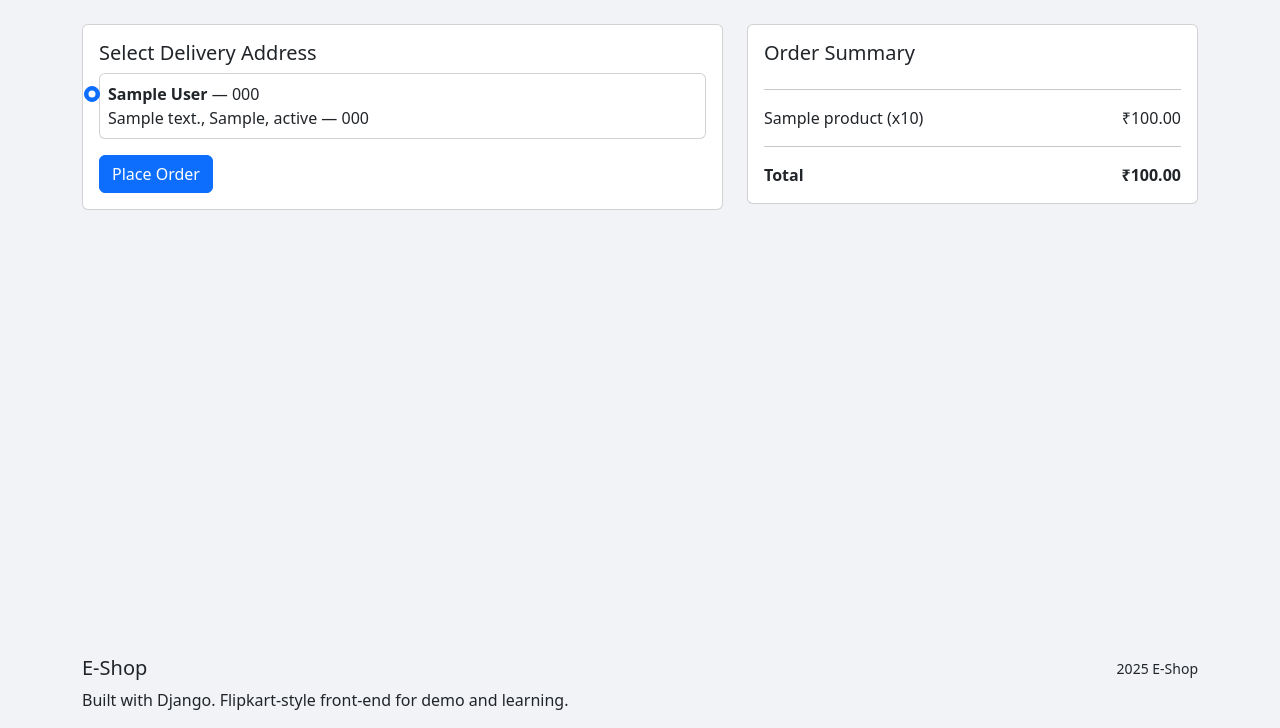
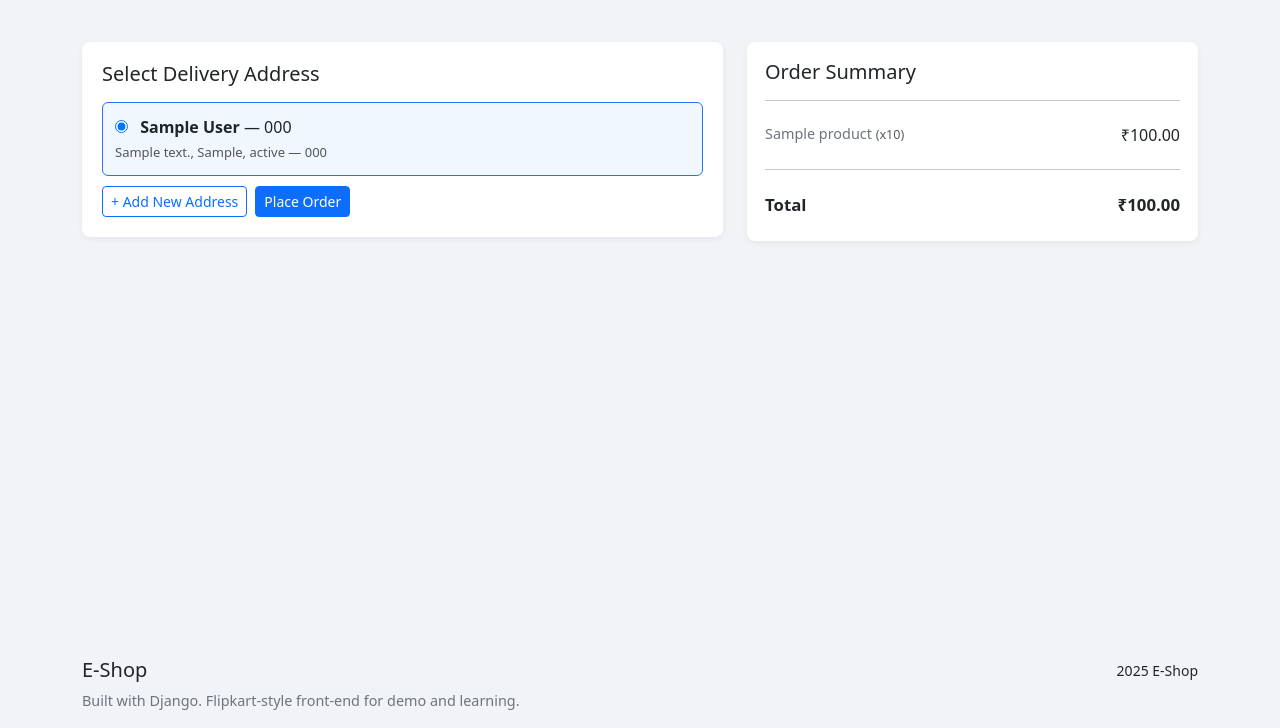
Before and after one commit to umangninjatech09/ecommerce-django, a Django app: page /order/checkout/ in a window 1280 px wide. Shown: the part 72-800 px from the top of the page. Run offline with Django 4.2, Linux system fonts and the light colour scheme; a user stored in the database is signed in; tables that the repository leaves empty hold one stand-in row (values such as "Sample post").

Commit message:
changes in product model and tempaltes related to order and product

```diff
--- a/app/orders/views.py
+++ b/app/orders/views.py
@@ -5,37 +5,47 @@
 from app.orders.models import Order, OrderItem
 from app.orders.utils import generate_order_number
 from app.products.models import Product
+from app.users.models import Address
+
 
 
 
 @login_required
 def checkout_page(request):
+    # get cart and visible items
     cart = get_user_cart(request)
-    items = cart.items.filter(is_deleted=False)
+    items = cart.items.filter(is_deleted=False).select_related('product')
     total = sum(item.total_price for item in items)
 
-    # Fetch user's saved addresses
-    addresses = request.user.addresses.filter(is_deleted=False)
+    # get user's saved addresses (not deleted)
+    addresses = request.user.addresses.filter(is_deleted=False).order_by('-is_default', '-created_at')
 
+    # default selected address id (first default or first address)
+    selected_id = None
+    default_addr = addresses.filter(is_default=True).first()
+    if default_addr:
+        selected_id = default_addr.id
+    elif addresses:
+        selected_id = addresses.first().id
+
+    # POST: place order
     if request.method == "POST":
-        address_id = request.POST.get("address_id")
-
+        address_id = request.POST.get("address")
         if not address_id:
-            messages.error(request, "Please select an address.")
+            messages.error(request, "Please select a delivery address.")
             return redirect("checkout_page")
 
-        # Get selected address
-        selected_address = request.user.addresses.get(id=address_id)
+        address = get_object_or_404(Address, id=address_id, user=request.user, is_deleted=False)
 
-        # Create order
+        # create order
         order = Order.objects.create(
-        user=request.user,
-        address=selected_address,
-        order_no=generate_order_number(),
-        total_amount=total,
-    )
+            user=request.user,
+            address=address,
+            order_no=generate_order_number(),
+            total_amount=total,
+        )
 
-        # Create order items
+        # create order items
         for item in items:
             OrderItem.objects.create(
                 order=order,
@@ -45,17 +55,17 @@
                 subtotal=item.total_price,
             )
 
-        # Clear cart (soft delete items)
-        cart.items.update(is_deleted=True)
+        # soft-delete the cart items
+        cart.items.filter(is_deleted=False).update(is_deleted=True)
 
         messages.success(request, "Order placed successfully!")
         return redirect("order_success_page", order_no=order.order_no)
 
     return render(request, "orders/checkout_page.html", {
-        "cart": cart,
+        "addresses": addresses,
         "items": items,
         "total": total,
-        "addresses": addresses,   # 👉 pass addresses to template
+        "selected_id": selected_id,
     })
 
 
@@ -78,30 +88,38 @@
     return render(request, "orders/order_success.html", {"order": order})
 
 
+
 @login_required
 def buy_now_page(request, product_id):
-    product = get_object_or_404(Product, id=product_id)
-    address = request.user.addresses.filter(is_deleted=False).first()
+    product = get_object_or_404(Product, id=product_id, is_deleted=False)
+    price = product.discount_price or product.price
+
+    addresses = request.user.addresses.filter(is_deleted=False)
 
     if request.method == "POST":
+        address_id = request.POST.get("address_id")
+        address = get_object_or_404(Address, id=address_id, user=request.user)
+
         order = Order.objects.create(
             user=request.user,
             address=address,
             order_no=generate_order_number(),
-            total_amount=product.discount_price or product.price,
+            total_amount=price,
         )
 
         OrderItem.objects.create(
             order=order,
             product=product,
             quantity=1,
-            price=product.discount_price or product.price,
-            subtotal=product.discount_price or product.price,
+            price=price,
+            subtotal=price,
         )
 
+        messages.success(request, "Order placed successfully!")
         return redirect("order_success_page", order_no=order.order_no)
 
     return render(request, "orders/buy_now_page.html", {
         "product": product,
-        "address": address,
+        "addresses": addresses,
+        "price": price,
     })
--- a/app/products/urls.py
+++ b/app/products/urls.py
@@ -11,5 +11,6 @@
     path("product/<slug:slug>/", web_views.product_detail_page, name="product_detail"),
     path("category/<slug:category_slug>/", web_views.product_list_page, name="product_list"),
     path("search/", web_views.product_search, name="product_search"),
-
+    path("products/category/<slug:slug>/", web_views.product_list_page, name="product_list"),
+    path("products/", web_views.product_list_page, name="all_products"),
 ]
--- a/app/users/models.py
+++ b/app/users/models.py
@@ -30,3 +30,6 @@
     country = models.CharField(max_length=100)
     postal_code = models.CharField(max_length=20)
     is_default = models.BooleanField(default=False)
+
+    def __str__(self):
+        return f"{self.receiver_name} - {self.address_line}, {self.city}, {self.state}, {self.country}"
--- a/templates/orders/checkout_page.html
+++ b/templates/orders/checkout_page.html
@@ -1,48 +1,120 @@
 {% extends "base.html" %}
-{% block title %}Checkout{% endblock %}
+{% load static %}
+{% block title %}Checkout - E-Shop{% endblock %}
 
 {% block content %}
+<style>
+.checkout-wrap { margin-top: 18px; }
+.checkout-box {
+    background: #fff;
+    padding: 20px;
+    border-radius: 8px;
+    box-shadow: 0 2px 6px rgba(0,0,0,0.06);
+}
+.address-card {
+    padding: 12px;
+    border: 1px solid #e6e6e6;
+    border-radius: 6px;
+    margin-bottom: 10px;
+    display: block;
+    transition: 0.15s;
+    cursor: pointer;
+}
+.address-card:hover { border-color: #bcd9ff; }
+.address-card .meta { font-size: 13px; color: #555; }
+.address-selected {
+    border-color: #2874f0 !important;
+    background: #f0f7ff;
+}
+.order-summary {
+    background: #fff;
+    padding: 18px;
+    border-radius: 8px;
+    box-shadow: 0 2px 6px rgba(0,0,0,0.06);
+}
+.order-summary .line { display:flex; justify-content:space-between; padding:6px 0; }
+.order-summary .total { font-weight:700; font-size:1.05rem; }
+.small-muted { color: #6c757d; font-size: .9rem; }
+</style>
+
+<div class="checkout-wrap">
   <div class="row">
-  <div class="col-md-7">
-    <div class="card p-3 mb-3">
-      <h5>Select Delivery Address</h5>
+    <div class="col-lg-7">
+      <div class="checkout-box">
+        <h5 class="mb-3">Select Delivery Address</h5>
 
         {% if addresses %}
-        <form method="post">
+        <form method="post" id="checkout-form">
           {% csrf_token %}
-          {% for address in addresses %}
-            <div class="form-check card p-2 mb-2">
-              <label class="form-check-label w-100">
-                <input class="form-check-input me-2" type="radio" name="address_id" value="{{ address.id }}" {% if forloop.first %}checked{% endif %}>
-                <strong>{{ address.receiver_name }}</strong> — {{ address.phone }}<br>
-                {{ address.address_line }}, {{ address.city }}, {{ address.state }} — {{ address.postal_code }}
+
+          <div id="addresses-list">
+            {% for addr in addresses %}
+            <label class="address-card {% if addr.id == selected_id %}address-selected{% endif %}" data-id="{{ addr.id }}">
+              <input type="radio" name="address" value="{{ addr.id }}" style="margin-right:8px;"
+                     {% if forloop.first and not selected_id %}checked{% endif %}
+                     {% if addr.id == selected_id %}checked{% endif %}>
+              <strong>{{ addr.receiver_name }}</strong> — {{ addr.phone }}<br>
+              <span class="meta">{{ addr.address_line }}, {{ addr.city }}, {{ addr.state }} — {{ addr.postal_code }}</span>
             </label>
+            {% endfor %}
           </div>
-          {% endfor %}
-          <button class="btn btn-primary mt-2">Place Order</button>
+
+          <div class="d-flex gap-2 mt-2">
+            {# Replace below URL name if your add-address URL name differs. #}
+            <a href="{% url 'address_create_page' %}" class="btn btn-outline-primary btn-sm">+ Add New Address</a>
+
+            <button type="submit" class="btn btn-primary btn-sm">Place Order</button>
+          </div>
+
         </form>
         {% else %}
-        <p>No saved addresses. <a href="{% url 'address_list_page' %}">Add an address</a></p>
+          <p>You have no saved addresses.</p>
+          <a href="{% url 'address_create_page' %}" class="btn btn-primary btn-sm">Add Address</a>
         {% endif %}
+
       </div>
     </div>
 
-  <div class="col-md-5">
-    <div class="card p-3">
+    <div class="col-lg-5">
+      <div class="order-summary">
         <h5>Order Summary</h5>
         <hr>
+        {% if items %}
           {% for item in items %}
-        <div class="d-flex justify-content-between">
-          <div>{{ item.product.name }} (x{{ item.quantity }})</div>
+            <div class="line">
+              <div>
+                <div class="small-muted">{{ item.product.name }} <small class="text-muted"> (x{{ item.quantity }})</small></div>
+              </div>
               <div>₹{{ item.total_price }}</div>
             </div>
           {% endfor %}
           <hr>
-      <div class="d-flex justify-content-between">
-        <strong>Total</strong>
-        <strong>₹{{ total }}</strong>
+          <div class="line total">
+            <div>Total</div>
+            <div>₹{{ total }}</div>
+          </div>
+        {% else %}
+          <p>Your cart is empty.</p>
+        {% endif %}
       </div>
     </div>
   </div>
 </div>
+
+<script>
+document.addEventListener("DOMContentLoaded", function() {
+  const addressCards = document.querySelectorAll(".address-card");
+  addressCards.forEach(card => {
+    card.addEventListener("click", function(e) {
+      // click the radio inside the label
+      const radio = this.querySelector('input[type="radio"]');
+      if (radio) { radio.checked = true; }
+
+      // visually highlight
+      addressCards.forEach(c => c.classList.remove("address-selected"));
+      this.classList.add("address-selected");
+    });
+  });
+});
+</script>
 {% endblock %}
```
Also changed, not shown: app/products/web_views.py (+32 -3 lines), templates/orders/buy_now_page.html (added, +63 -0 lines), templates/orders/order_detail_page.html (+14 -2 lines), templates/products/product_list.html (+127 -20 lines). Lines whose indentation alone changed are shown as unchanged.
